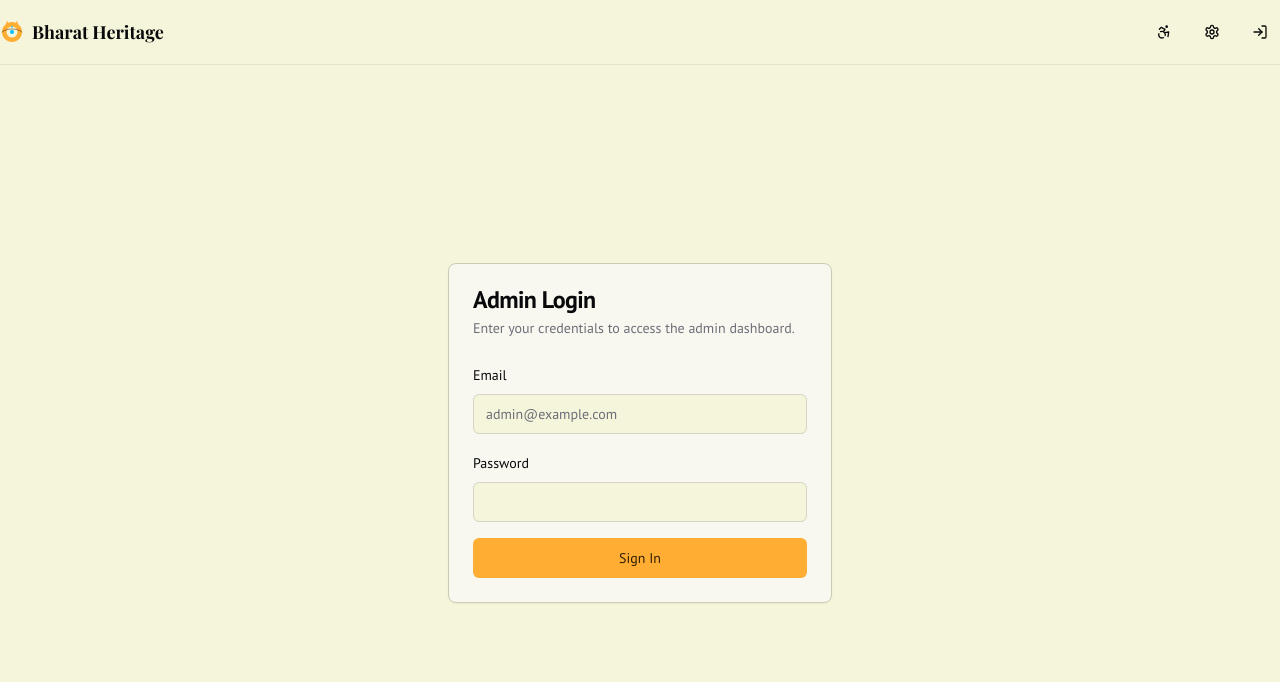
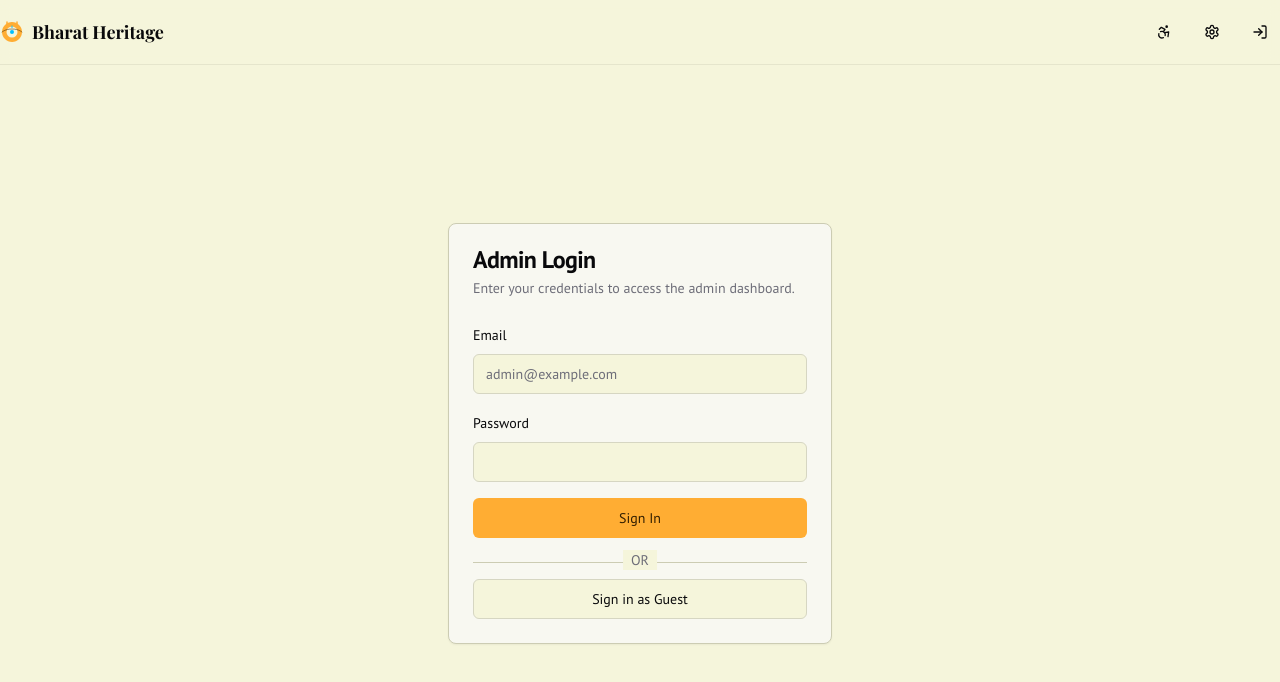
Before and after one commit to preethamgowda11/bharat_heritage, a Next.js app: page /login in a window 1280 px wide. Shown: the top 682 px of the page. Built offline with nearby package versions, Linux system fonts and the light colour scheme; no server answers; a web font is replaced by a local one.

Commit message:
what is admin email and password this app

```diff
--- a/src/app/login/page.tsx
+++ b/src/app/login/page.tsx
@@ -2,15 +2,15 @@
 'use client';
 
 import { useState } from 'react';
-import { useAuth, useUser } from '@/firebase';
+import { useAuth, useUser, initiateEmailSignIn, initiateAnonymousSignIn } from '@/firebase';
 import { useRouter } from 'next/navigation';
-import { initiateEmailSignIn } from '@/firebase';
-import { Card, CardContent, CardDescription, CardHeader, CardTitle } from '@/components/ui/card';
+import { Card, CardContent, CardDescription, CardHeader, CardTitle, CardFooter } from '@/components/ui/card';
 import { Label } from '@/components/ui/label';
 import { Input } from '@/components/ui/input';
 import { Button } from '@/components/ui/button';
 import { useToast } from '@/hooks/use-toast';
 import { onAuthStateChanged } from 'firebase/auth';
+import { Separator } from '@/components/ui/separator';
 
 export default function LoginPage() {
   const auth = useAuth();
@@ -55,6 +55,21 @@ export default function LoginPage() {
     initiateEmailSignIn(auth, email, password);
   };
 
+  const handleAnonymousSignIn = () => {
+    setIsSigningIn(true);
+    onAuthStateChanged(auth, (user) => {
+        if (user) {
+            toast({
+                title: 'Signed in as Guest',
+                description: 'You are now signed in anonymously.',
+            });
+            router.push('/');
+            setIsSigningIn(false);
+        }
+    });
+    initiateAnonymousSignIn(auth);
+  };
+
   return (
     <div className="container mx-auto flex items-center justify-center p-4" style={{ height: 'calc(100vh - 4rem)'}}>
       <Card className="w-full max-w-sm">
@@ -90,6 +105,17 @@ export default function LoginPage() {
             </Button>
           </form>
         </CardContent>
+        <CardFooter className="flex flex-col gap-4">
+            <div className="relative w-full">
+                <Separator />
+                <span className="absolute left-1/2 -translate-x-1/2 -top-3 bg-background px-2 text-sm text-muted-foreground">
+                    OR
+                </span>
+            </div>
+            <Button variant="outline" className="w-full" onClick={handleAnonymousSignIn} disabled={isSigningIn}>
+                Sign in as Guest
+            </Button>
+        </CardFooter>
       </Card>
     </div>
   );
--- a/src/components/ui/separator.tsx
+++ b/src/components/ui/separator.tsx
@@ -1,3 +1,4 @@
+
 "use client"
 
 import * as React from "react"
--- a/src/firebase/index.ts
+++ b/src/firebase/index.ts
@@ -1,3 +1,4 @@
+
 'use client';
 
 import { firebaseConfig } from '@/firebase/config';
```
